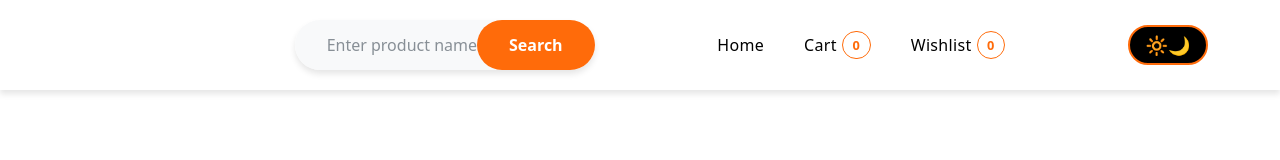
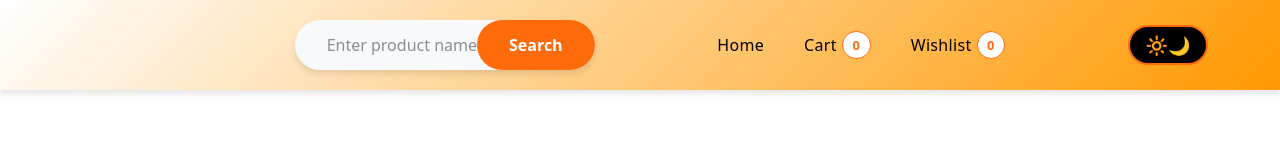
Before and after one commit to netkatya/blended-js-11-12, a website built with Vite: page src/index.html in a window 1280 px wide. Built offline with nearby package versions, Linux system fonts and the light colour scheme; no server answers.

Commit message:
header fixed

```diff
--- a/src/css/header.css
+++ b/src/css/header.css
@@ -119,3 +119,7 @@
 body.dark-theme header {
   background: linear-gradient(135deg, #3a3a3a, #cc6600);
 }
+
+body.light-theme header {
+  background: linear-gradient(135deg, #ffffff, #ff9900);
+}
```
